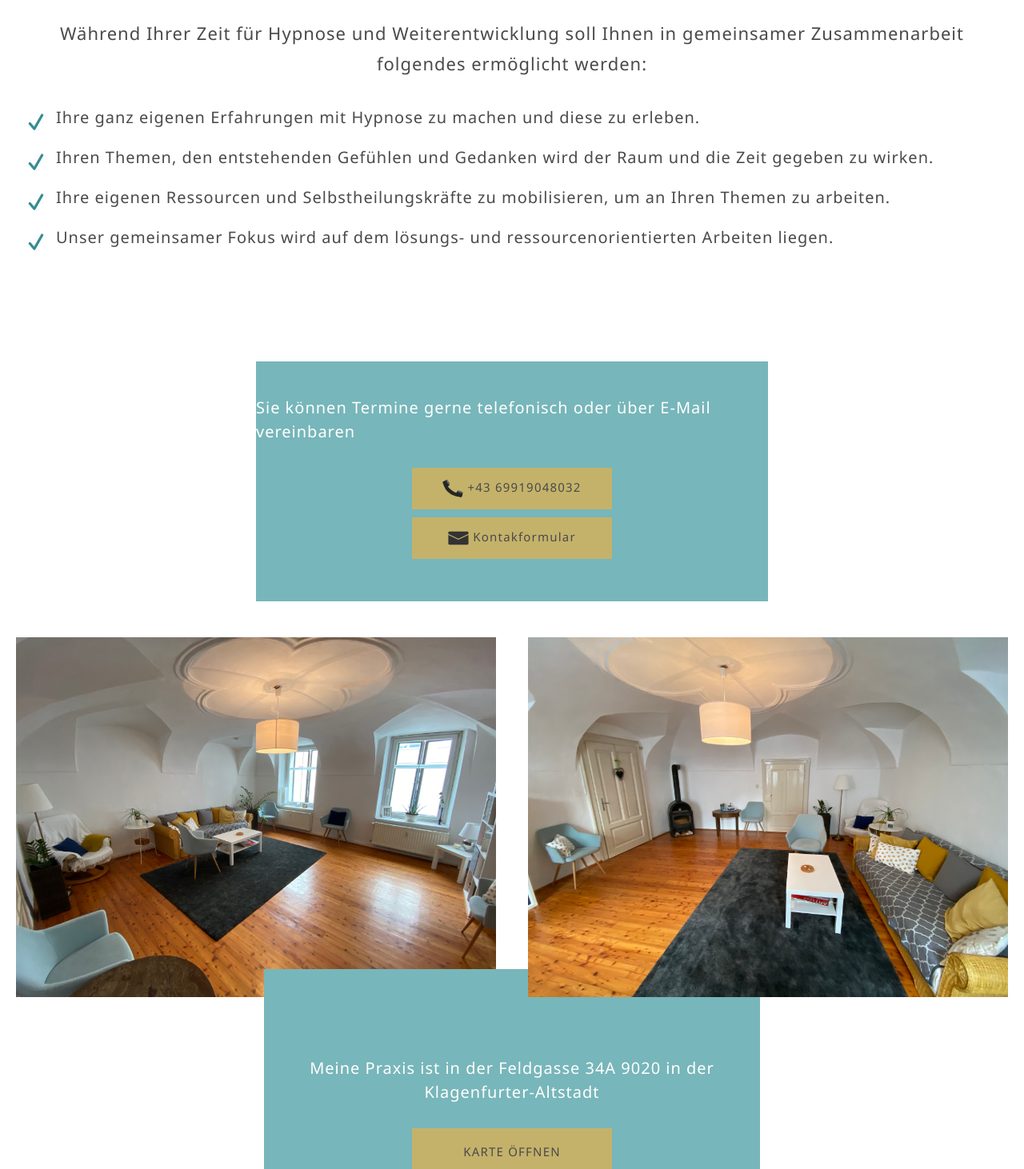
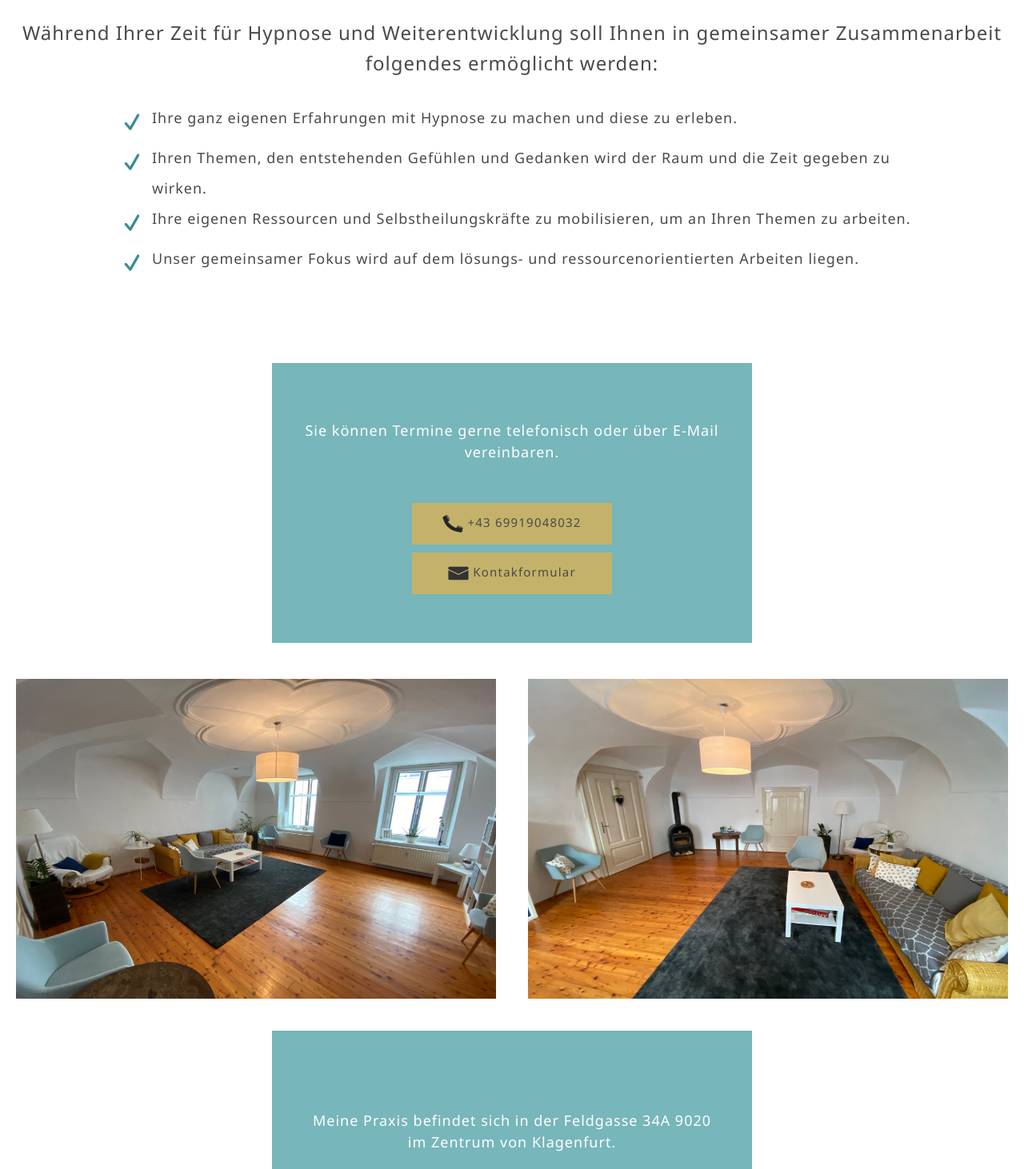
Before and after one commit to lauhard/lisamarieloof, a SvelteKit app: page / in a window 1280 px wide. Shown: the part 848-2310 px from the top of the page at 80% size. Built offline with nearby package versions, Linux system fonts and the light colour scheme.

Commit message:
fix mainpage

```diff
--- a/src/app.css
+++ b/src/app.css
@@ -1,5 +1,4 @@
 @import url(./lib/css/pico/pico.css);
-@import url("https://fonts.googleapis.com/css2?family=Black+Han+Sans&display=swap");
 *,
 *::before,
 *::after {
@@ -11,14 +10,15 @@
 :root {
   --font-body:
       Arial,
-      -apple-system,
-      BlinkMacSystemFont,
-      Oxygen,
+      // -apple-system,
+      // BlinkMacSystemFont,
+      // Oxygen,
       Ubuntu,
-      Cantarell,
+      // Cantarell,
       "Open Sans",
-      "Helvetica Neue",
-      "Poiret One",
+      // "Helvetica Neue",
+      // "Poiret One",
+      "Segoe UI",
       sans-serif;
   --content-width: 1240px;
   --background: #ffffff !important;
--- a/src/lib/components/FAQ.svelte
+++ b/src/lib/components/FAQ.svelte
@@ -34,7 +34,7 @@
         },
         {
             id: 6,
-            question: "Zahlt die Krankkasse eine Hypnosesitzung?",
+            question: "Zahlt die Krankenkasse eine Hypnosesitzung?",
             answer: "Die gesetzlichen Krankenkassen übernehmen die Kosten nicht.  Ob die privaten Krankenkassen die Kosten übernehmen, sollten Sie vorab mit Ihrer Krankenkasse abklären. ",
         },
     ];
--- a/src/lib/components/Headline.svelte
+++ b/src/lib/components/Headline.svelte
@@ -7,8 +7,8 @@
         <span class="line-1">Ihre Zeit</span>
         <span class="line-2">für <span class="hypnose">Hypnose</span> &</span>
         <span class="line-3">Weiterentwicklung</span>
-        <span class="subheading">Entdecken Sie die Kraft von Hypnose</span>
-        <div class="separator" />
+        <!-- <span class="subheading">Entdecken Sie die Kraft von Hypnose</span>
+        <div class="separator" /> -->
     </h1>
 </header>
 
--- a/src/routes/+page.svelte
+++ b/src/routes/+page.svelte
@@ -1,7 +1,7 @@
 <script>
-	import checkmark from '$lib/svg/checkmark.svg';
-	import mail from '$lib/svg/mail-solid.svg';
-	import tel from '$lib/svg/telephone.svg';
+    import checkmark from "$lib/svg/checkmark.svg";
+    import mail from "$lib/svg/mail-solid.svg";
+    import tel from "$lib/svg/telephone.svg";
     import Headline from "$lib/components/Headline.svelte";
     // import Image from "$lib/components/Image.svelte";
     // import LogoSvg from "$lib/components/LogoSvg.svelte";
@@ -70,7 +70,6 @@
                 <Headline />
             </div>
             <div class="information-wrapper">
-                <!-- <h1>Lisa Marie Loof</h1> -->
                 <Information />
             </div>
         </div>
@@ -80,36 +79,6 @@
                 <img src={profileImage} alt="" srcset="" />
             </div>
         </div>
-        <!-- <Headline /> -->
-
-        <!-- <div class="profile-image-wrapper">
-                <img src={profileImage} alt="" srcset="" />
-            </div> -->
-        <!-- <span style="visibility:hidden;" id="home_section_one" /> -->
-        <!-- <div class="content grid main-grid"> -->
-        <!-- <div class="grid-cell heading">
-                <div class="heading-card">
-                    <Headline className="heading-desktop" />
-                </div>
-            </div>
-            <div class="grid-cell profile">
-                <div class="profile-card">
-                    <Profile {profileImage} className="profile-card" />
-                </div>
-            </div>
-            <div class="grid-cell information">
-                <div class="information-card">
-                    <Information />
-                </div>
-            </div>
-            <div class="grid-cell contact">
-                <div class="contact-card">
-                    <Contact className="contact-card" />
-                </div>
-            </div> -->
-
-        <!-- </div> -->
-
         <RoundButton
             classNames="hover scroll-down"
             title="scroll to the next headline"
@@ -133,34 +102,67 @@
             <h1 class="welcome">Herzlich Willkommen</h1>
 
             <div class="welcome-text">
-                <p class="intro">Während Ihrer Zeit für Hypnose und Weiterentwicklung soll Ihnen in gemeinsamer Zusammenarbeit folgendes ermöglicht werden:</p>
-                <br>
+                <p class="intro">
+                    Während Ihrer Zeit für Hypnose und Weiterentwicklung soll
+                    Ihnen in gemeinsamer Zusammenarbeit folgendes ermöglicht
+                    werden:
+                </p>
+                <br />
                 <div class="line">
-                    <img alt="self-Logo" src="{checkmark}" width="30px" height="auto">
-                    <p> Ihre ganz eigenen Erfahrungen mit Hypnose zu machen und diese zu erleben.
+                    <img
+                        alt="self-Logo"
+                        src={checkmark}
+                        width="30px"
+                        height="auto"
+                    />
+                    <p>
+                        Ihre ganz eigenen Erfahrungen mit Hypnose zu machen und
+                        diese zu erleben.
                     </p>
                 </div>
                 <div class="line">
-                    <img alt="self-Logo" src="{checkmark}" width="30px" height="auto">
-                    <p>Ihren Themen, den entstehenden Gefühlen und Gedanken wird der Raum und die
-                        Zeit gegeben zu wirken.</p>
+                    <img
+                        alt="self-Logo"
+                        src={checkmark}
+                        width="30px"
+                        height="auto"
+                    />
+                    <p>
+                        Ihren Themen, den entstehenden Gefühlen und Gedanken
+                        wird der Raum und die Zeit gegeben zu wirken.
+                    </p>
                 </div>
                 <div class="line">
-                    <img alt="self-Logo" src="{checkmark}" width="30px" height="auto">
-                    <p> Ihre eigenen Ressourcen und Selbstheilungskräfte zu mobilisieren, um
-                        an Ihren Themen zu arbeiten.</p>
+                    <img
+                        alt="self-Logo"
+                        src={checkmark}
+                        width="30px"
+                        height="auto"
+                    />
+                    <p>
+                        Ihre eigenen Ressourcen und Selbstheilungskräfte zu
+                        mobilisieren, um an Ihren Themen zu arbeiten.
+                    </p>
                 </div>
                 <div class="line">
-                    <img alt="self-Logo" src="{checkmark}" width="30px" height="auto">
-                    <p>  Unser gemeinsamer Fokus wird auf dem
-                        lösungs- und ressourcenorientierten Arbeiten liegen.</p>
+                    <img
+                        alt="self-Logo"
+                        src={checkmark}
+                        width="30px"
+                        height="auto"
+                    />
+                    <p>
+                        Unser gemeinsamer Fokus wird auf dem lösungs- und
+                        ressourcenorientierten Arbeiten liegen.
+                    </p>
                 </div>
             </div>
         </div>
 
         <div class="contact">
             <p>
-                Sie können Termine gerne telefonisch oder über E-Mail vereinbaren
+                Sie können Termine gerne telefonisch oder über E-Mail
+                vereinbaren.
             </p>
 
             <div class="contact-buttons">
@@ -186,8 +188,8 @@
                 </div>
                 <div class="image map">
                     <p>
-                        Meine Praxis ist in der Feldgasse 34A 9020 in der
-                        Klagenfurter-Altstadt
+                        Meine Praxis befindet sich in der Feldgasse 34A 9020 im Zentrum von Klagenfurt.
+
                     </p>
                     <a
                         class="cta"
@@ -199,7 +201,6 @@
                 <!-- <div class="image"></div> -->
             </div>
         </div>
-
 
         <div class="hypnose-wrapper">
             <h2 class="decorator">Was ist Hypnose</h2>
@@ -253,9 +254,9 @@
 
 <section class="section section-three">
     <div class="content-wrapper">
-        <h1 class="decorator" id="haeufig-gestellte-fragen">
+        <h2 class="decorator" id="haeufig-gestellte-fragen">
             Häufig gestellte Fragen
-        </h1>
+        </h2>
         <Faq />
     </div>
 </section>
@@ -338,6 +339,32 @@
         box-sizing: border-box;
         margin: 0;
         padding: 0;
+    }
+
+    .cta {
+        input[type="text"],
+        input[type="button"] {
+            -webkit-appearance: none;
+            -webkit-border-radius: 0;
+            border-style: none;
+        }
+        background-color: var(--secondary);
+        font-family: var(--font-family, "Segoe UI");
+        box-sizing: border-box;
+
+        width: 250px;
+        height: auto;
+        padding: 13px 20px;
+
+        font-style: normal;
+        font-weight: 300;
+        font-size: 0.8rem;
+        font-size: 15px;
+        line-height: 18px;
+        color: var(--text);
+        /* identical to box height */
+        text-align: center;
+        margin-bottom: 10px;
     }
 
     .content-wrapper {
@@ -429,115 +456,6 @@
         }
     }
 
-    // .grid {
-    //     box-sizing: border-box;
-    //     display: grid;
-    //     gap: var(--grid-gap, 10px);
-    //     background: var(--bg-grid, transparent);
-    //     padding-top: 85px;
-    //     // margin-top: 80px;
-    //     width: 100%;
-    //     height: 100%;
-    //     min-height: 100vh;
-    // }
-
-    // .main-grid {
-    //     grid-template-columns: var(--grid-columns);
-    //     grid-template-rows: var(--grid-rows-desktop, auto);
-    //     grid-template-areas: var(--grid-template-desktop);
-    // }
-
-    // .grid-cell {
-    //     position: relative;
-    //     box-sizing: border-box;
-    //     background: white;
-    //     display: grid;
-    //     height: 100%;
-    //     width: 100%;
-    //     margin: 0;
-    //     padding: 0;
-    // }
-
-    // .heading {
-    //     grid-area: heading;
-    //     background-color: var(--bg-heading);
-    // }
-
-    // .profile {
-    //     grid-area: profile;
-    //     background-color: var(--bg-profile);
-    // }
-
-    // .information {
-    //     grid-area: information;
-    //     background-color: var(--bg-information);
-    // }
-
-    // .contact {
-    //     grid-area: contact;
-    //     background-color: var(--bg-contact);
-    // }
-
-    // .heading-card {
-    //     display: flex;
-    //     justify-content: start;
-    //     align-items: center;
-    // }
-
-    // .profile-card {
-    //     display: flex;
-    //     align-items: center;
-    //     justify-content: end;
-    //     :global(.profile-card) {
-    //         max-width: 450px;
-    //         margin-bottom: 30px;
-    //     }
-    // }
-
-    // .information-card {
-    //     display: flex;
-    //     justify-content: left;
-    //     align-items: start;
-    //     margin-top: 3rem;
-    //     // margin-left: 70px;
-    // }
-
-    // .contact-card {
-    //     display: flex;
-    //     justify-content: end;
-    //     align-items: start;
-    //     :global(.contact-card) {
-    //         max-width: 450px;
-    //         // min-height: 360px;
-    //     }
-    //     margin-bottom: 30px;
-    //     // min-height: 320px;
-    // }
-    .cta {
-        input[type="text"],
-        input[type="button"] {
-            -webkit-appearance: none;
-            -webkit-border-radius: 0;
-            border-style: none;
-        }
-        background-color: var(--secondary);
-        font-family: var(--font-family, "Segoe UI");
-        box-sizing: border-box;
-
-        width: 250px;
-        height: auto;
-        padding: 13px 20px;
-
-        font-style: normal;
-        font-weight: 300;
-        font-size: 15px;
-        line-height: 18px;
-        color: var(--text);
-        /* identical to box height */
-        text-align: center;
-        margin-bottom: 10px;
-    }
-
     .section-two {
         --header-margin: 10px 0;
         --header-margin-mobile: 20px 0;
@@ -562,114 +480,131 @@
             min-height: var(--content-wrapper-min-height);
             justify-content: center;
             max-width: 100%;
-
             .greeter {
                 margin: 0 auto;
                 max-width: var(--content-width);
                 width: 100%;
-                height: 450px;
-
+                height: auto;
+                margin-bottom: 50px;
                 .welcome {
                     width: 100%;
                     text-align: center;
                     margin-bottom: 10px;
-                    color:var(--text);
+                    color: var(--text);
                 }
-                .line{
+                .line {
                     display: flex;
                     flex-direction: row;
-                    p{
+                    //    background-color: red;
+                    max-width: 1000px;
+                    margin: 0 auto;
+
+                    p {
                         line-height: 1.9rem;
                         font-weight: 300;
-                        font-family: var(--font-family,"Segoe UI");
-                        color:var(--text);
+                        font-family: var(--font-family, "Segoe UI");
+                        color: var(--text);
                         font-size: 1rem;
+                        font-size: 18px;
                     }
-                    img{
+                    img {
                         padding: 10px 10px;
                         height: 100%;
                         width: 50px;
                     }
                 }
-                .intro{
+                .intro {
                     line-height: 1.9rem;
                     font-weight: 400;
-                    font-family: var(--font-family,"Segoe UI");
-                    color:var(--text);
+                    font-family: var(--font-family, "Segoe UI");
+                    color: var(--text);
                     font-size: 1.1rem;
+                    font-size: 24px;
                     text-align: center;
-                    // text-align: center;
                 }
-
             }
 
             .contact {
                 background-color: var(--primary);
                 max-width: var(--content-width);
                 flex-direction: column;
-                width: 50%;
+                width: 600px;
                 margin: 0 auto;
                 display: flex;
                 justify-content: center;
                 align-items: center;
-                // padding: 50px 0;
-                height: 300px;
+                height: 350px;
                 margin-top: 50px;
                 margin-bottom: 45px;
-                p{
+                p {
                     margin-bottom: 30px;
                     font-size: 1rem;
+                    font-size: 18px;
+
                     font-weight: 500;
-                    font-family: var(--font-family,"Segoe UI");
+                    font-weight: 300;
+                    text-align: center;
+                    padding: 20px;
+                    font-family: var(--font-family, "Segoe UI");
                     color: #fff;
-
                 }
-                .contact-buttons{
+                .contact-buttons {
                     display: flex;
                     flex-direction: column;
                 }
             }
 
             .grid {
-                // padding: 100px;
                 max-width: var(--content-width);
                 // width: 100%;
                 height: auto;
-                // grid-template-columns: repeat(2, minmax(50px, 1fr)) ;
-                grid-auto-rows: minmax(100px, 375px);
+                grid-template-columns: repeat(auto-fit, minmax(50px, 1fr));
+                grid-auto-rows: minmax(100px, 400px);
                 gap: 40px;
-
             }
             .praxis {
                 width: var(--content-width);
                 margin: 0 auto;
                 .image {
-                    background-color: var(--primary);
-                    min-height: 350px;
-                    &:nth-of-type(2){
-                        z-index: 500;
+                    // background-color: var(--primary);
+                    height: 100%;
+                    // overflow: hidden;
+                    img {
+                        width: 100%;
+                        height: 100%;
+                        // object-fit: contain;
                     }
                 }
                 .map {
                     grid-column-start: 1;
                     grid-column-end: 3;
-                    width: 50%;
+                    width: 600px;
                     margin: 0 auto;
                     display: flex;
                     flex-direction: column;
                     padding: 20px;
                     justify-content: center;
-                    height: 100%;
-                    z-index: 1;
+                    height: 350px;
+                    align-items: center;
+                    background-color: var(--primary);
+                    p {
+                        // text-align: center;
+                        // margin-bottom: 30px;
+                        // color: #fff;
+                        // font-family: var(--font-family, "Segoe UI");
+                        // font-size: 1rem;
+                        // font-size: 18px;
+                        // font-weight: 300;
+                        margin-bottom: 30px;
+                        font-size: 1rem;
+                        font-size: 18px;
 
-                    align-items: center;
-                    p {
+                        font-weight: 500;
+                        font-weight: 300;
                         text-align: center;
-                        margin-bottom: 30px;
+                        padding: 20px;
+                        font-family: var(--font-family, "Segoe UI");
                         color: #fff;
-                        font-family: var(--font-family, "Segoe UI");
-                        font-size: 1rem;
-                        font-weight: 300;
                     }
                     a {
                         padding: 20px;
@@ -677,30 +612,28 @@
                     }
                 }
             }
-
             .hypnose-wrapper {
-                margin-top: 5rem;
+                margin-top: 4rem;
                 padding: 0;
                 max-width: 100%;
                 width: 100%;
                 background-color: var(--primary-hover);
-               display: flex;
-               flex-direction: column;
-               align-items: center;
-               .decorator{
-                color: #fff;
-                // margin-top: 50px;
-               }
-               .decorator::before{
-                    border-color:var(--secondary) !important;
-               }
-
+                display: flex;
+                flex-direction: column;
+                align-items: center;
+                .decorator {
+                    // color: #fff;
+                    margin-top: 1.5rem;
+                }
+                .decorator::before {
+                }
                 .hypnose {
                     width: var(--content-width);
                     // background-color: var(--primary-hover);
                     background-color: transparent;
                     box-shadow: none;
                     padding: 0;
+                    margin: 20px 0 80px 0;
                     border-radius: 0px;
                     .hypnose__image {
                         max-width: 350px;
@@ -709,9 +642,9 @@
                         margin-bottom: 10px;
                         float: left;
                         overflow: hidden;
-                        border: solid 1px #fff;
+                        // border: solid 1px #fff;
                         box-sizing: border-box;
-                        padding: 10px;
+                        // padding: 10px;
                         img {
                             overflow: hidden;
                             transition: all 0.3s ease-in-out;
@@ -726,25 +659,16 @@
                     }
                     .hypnose__text {
                         width: 100%;
-                        // margin-bottom: .5rem;
-
+                        // margin-bottom: 0.5rem;
                         p {
                             text-align: justify;
-                            font-size: .9rem;
-                            // font-size: 16px;
+                            font-size: 0.9rem;
+                            font-size: 1rem;
+                            font-size: 18px;
                             font-weight: 300;
                             font-family: var(--font-family, "Segoe UI");
                             color: var(--text);
-
-                            // color:#fff;
-
                         }
-                        // .text:hover {
-                        //     background: var(--primary-hover);
-                        //     padding: 15px;
-                        //     transition: all 0.3s ease-in-out;
-                        //     padding: 30px;
-                        // }
                     }
                 }
             }
@@ -752,19 +676,20 @@
     }
 
     .section-three {
-        --header-margin: 5rem 0 2rem 0;
+        --header-margin: 2rem 0 2rem 0;
         --content-wrapper-height: auto;
         --content-wrapper-min-height: auto;
         --section-height: 100%;
         --section-min-height: 100%;
 
-        height: var(--section-height);
+        height: auto;
         min-height: var(--section-height);
         .decorator {
-            margin: var(--header-margin);
             text-align: center;
+            margin-bottom: 2rem;
         }
         .content-wrapper {
+            margin-top: 5rem;
             height: var(--content-wrapper-height);
             min-height: var(--content-wrapper-min-height);
             justify-content: center;
```
Also changed, not shown: 1 other file (tests, documents, lock files or other folders).
